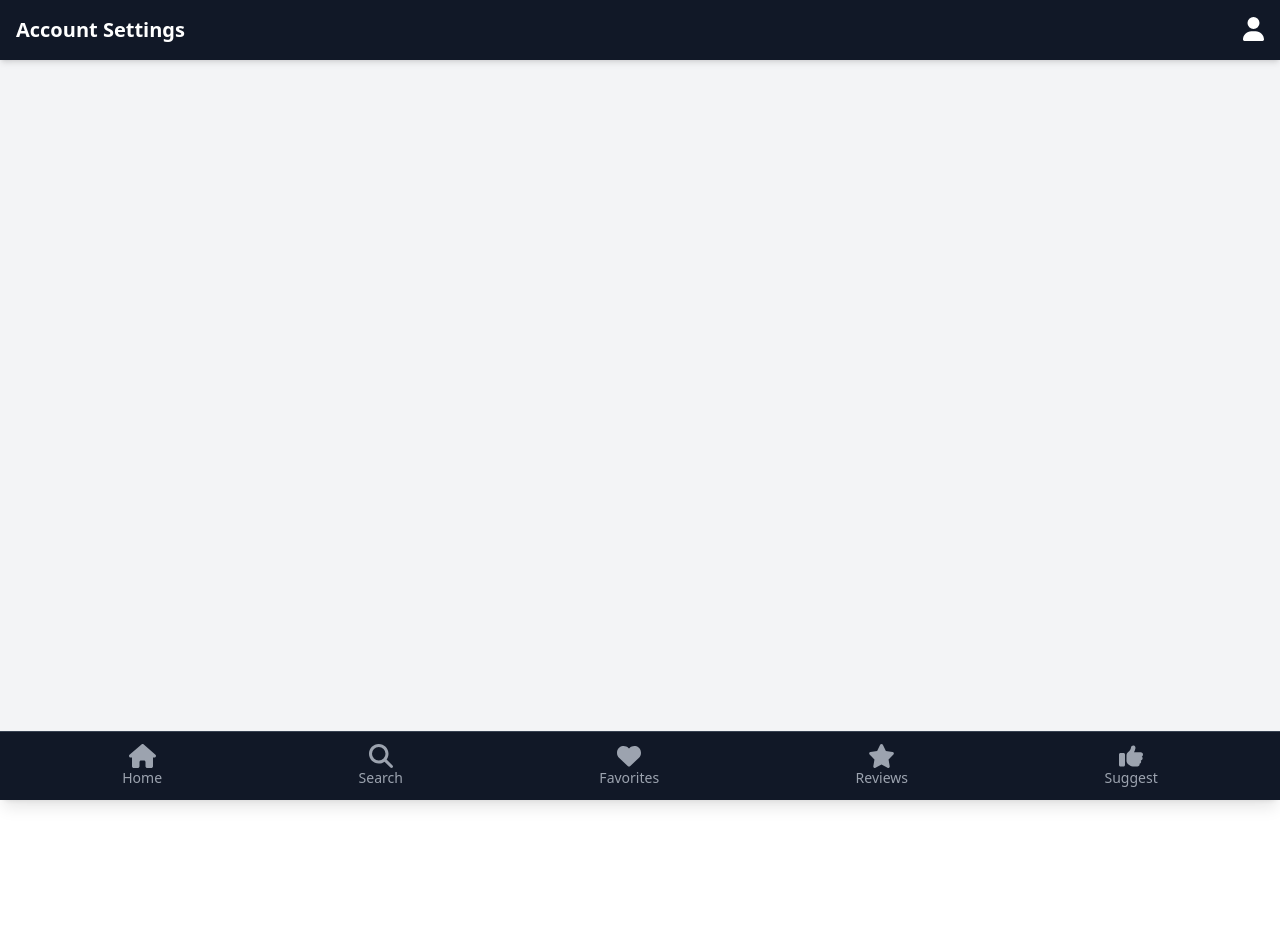
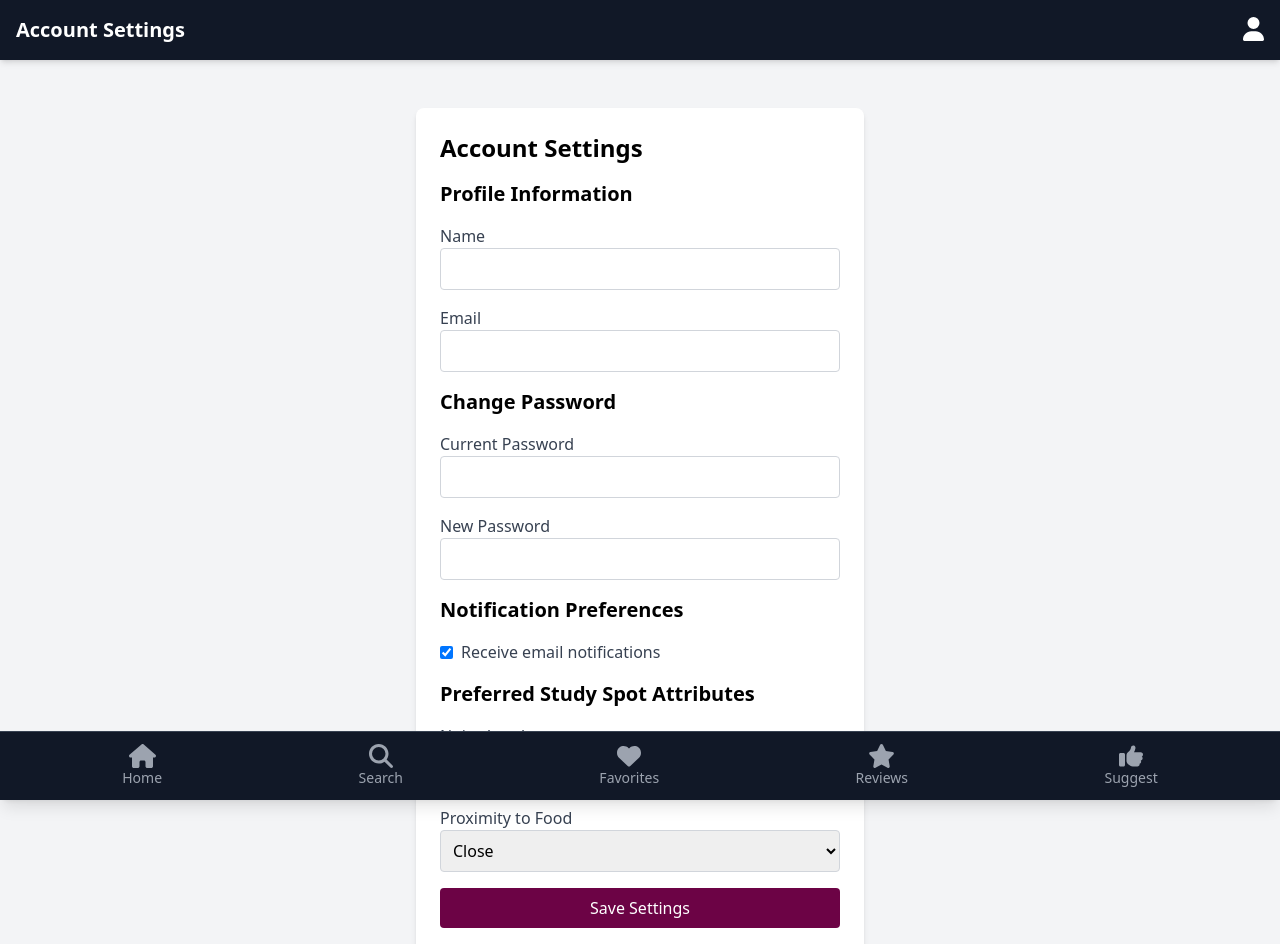
Before and after one commit to Housam2020/MACademics, a React (Create React App) app: page /account-settings in a window 1280 px wide. Shown: the top 944 px of the page. Before the commit the page ends 800 px from the top, so only its background shows below. Built offline with nearby package versions, Linux system fonts and the light colour scheme.

Commit message:
add AccountSettings page and integrate it into App routing

```diff
--- a/src/App.js
+++ b/src/App.js
@@ -6,6 +6,7 @@ import Recommendations from "./pages/Recommendations";
 import Search from "./pages/Search";
 import Reviews from "./pages/Reviews";
 import StudyPlaceDetails from "./pages/StudyPlaceDetails";
+import AccountSettings from "./pages/AccountSettings";
 import Navbar from "./components/Navbar";
 import TopNavBar from "./components/TopNavBar";
 
@@ -25,6 +26,7 @@ const App = () => {
             <Route path="/reviews" element={<Reviews />} />
             <Route path="/recommendations" element={<Recommendations />} />
             <Route path="/study-place/:id" element={<StudyPlaceDetails />} />
+            <Route path="/account-settings" element={<AccountSettings />} />
           </Routes>
         </div>
 
--- /dev/null
+++ b/src/pages/AccountSettings.js
@@ -0,0 +1,125 @@
+import React, { useState } from "react";
+import TopNavBar from "../components/TopNavBar";
+
+const AccountSettings = () => {
+  const [name, setName] = useState("");
+  const [email, setEmail] = useState("");
+  const [currentPassword, setCurrentPassword] = useState("");
+  const [newPassword, setNewPassword] = useState("");
+  const [notifications, setNotifications] = useState(true);
+  const [preferredNoiseLevel, setPreferredNoiseLevel] = useState("Quiet");
+  const [preferredProximityToFood, setPreferredProximityToFood] = useState("Close");
+
+  const handleSaveSettings = (e) => {
+    e.preventDefault();
+    // Handle save settings logic here
+    console.log("Settings saved:", {
+      name,
+      email,
+      currentPassword,
+      newPassword,
+      notifications,
+      preferredNoiseLevel,
+      preferredProximityToFood
+    });
+  };
+
+  return (
+    <div className="p-4">
+      <div className="mt-4 max-w-md mx-auto bg-white p-6 rounded-lg shadow-md">
+        <h2 className="text-2xl font-semibold mb-4">Account Settings</h2>
+
+        {/* Profile Information */}
+        <form onSubmit={handleSaveSettings}>
+          <h3 className="text-xl font-semibold mb-4">Profile Information</h3>
+          <div className="mb-4">
+            <label className="block text-gray-700">Name</label>
+            <input
+              type="text"
+              value={name}
+              onChange={(e) => setName(e.target.value)}
+              className="w-full p-2 border border-gray-300 rounded"
+            />
+          </div>
+          <div className="mb-4">
+            <label className="block text-gray-700">Email</label>
+            <input
+              type="email"
+              value={email}
+              onChange={(e) => setEmail(e.target.value)}
+              className="w-full p-2 border border-gray-300 rounded"
+            />
+          </div>
+
+          {/* Change Password */}
+          <h3 className="text-xl font-semibold mb-4">Change Password</h3>
+          <div className="mb-4">
+            <label className="block text-gray-700">Current Password</label>
+            <input
+              type="password"
+              value={currentPassword}
+              onChange={(e) => setCurrentPassword(e.target.value)}
+              className="w-full p-2 border border-gray-300 rounded"
+            />
+          </div>
+          <div className="mb-4">
+            <label className="block text-gray-700">New Password</label>
+            <input
+              type="password"
+              value={newPassword}
+              onChange={(e) => setNewPassword(e.target.value)}
+              className="w-full p-2 border border-gray-300 rounded"
+            />
+          </div>
+
+          {/* Notification Preferences */}
+          <h3 className="text-xl font-semibold mb-4">Notification Preferences</h3>
+          <div className="flex items-center mb-4">
+            <input
+              type="checkbox"
+              checked={notifications}
+              className="mr-2"
+            />
+            <label className="text-gray-700">Receive email notifications</label>
+          </div>
+
+          {/* Preferred Study Spot Attributes */}
+          <h3 className="text-xl font-semibold mb-4">Preferred Study Spot Attributes</h3>
+          <div className="mb-4">
+            <label className="block text-gray-700">Noise Level</label>
+            <select
+              value={preferredNoiseLevel}
+              onChange={(e) => setPreferredNoiseLevel(e.target.value)}
+              className="w-full p-2 border border-gray-300 rounded"
+            >
+              <option value="Quiet">Quiet</option>
+              <option value="Moderate">Moderate</option>
+              <option value="Loud">Loud</option>
+            </select>
+          </div>
+          <div className="mb-4">
+            <label className="block text-gray-700">Proximity to Food</label>
+            <select
+              value={preferredProximityToFood}
+              onChange={(e) => setPreferredProximityToFood(e.target.value)}
+              className="w-full p-2 border border-gray-300 rounded"
+            >
+              <option value="Close">Close</option>
+              <option value="Moderate">Moderate</option>
+              <option value="Far">Far</option>
+            </select>
+          </div>
+
+          <button
+            type="submit"
+            className="bg-primary text-white p-2 rounded hover:bg-primary-dark w-full"
+          >
+            Save Settings
+          </button>
+        </form>
+      </div>
+    </div>
+  );
+};
+
+export default AccountSettings;
```
